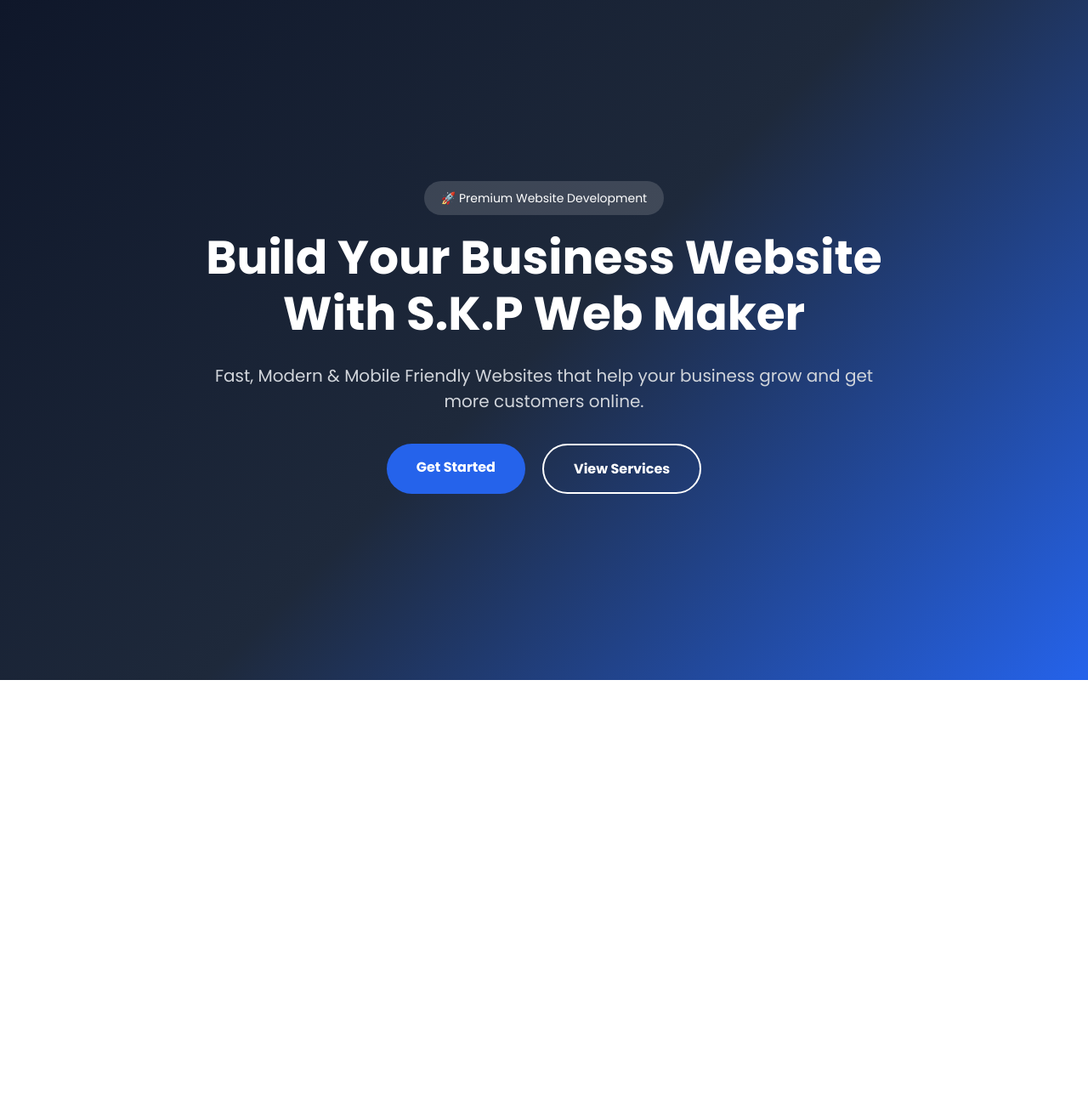
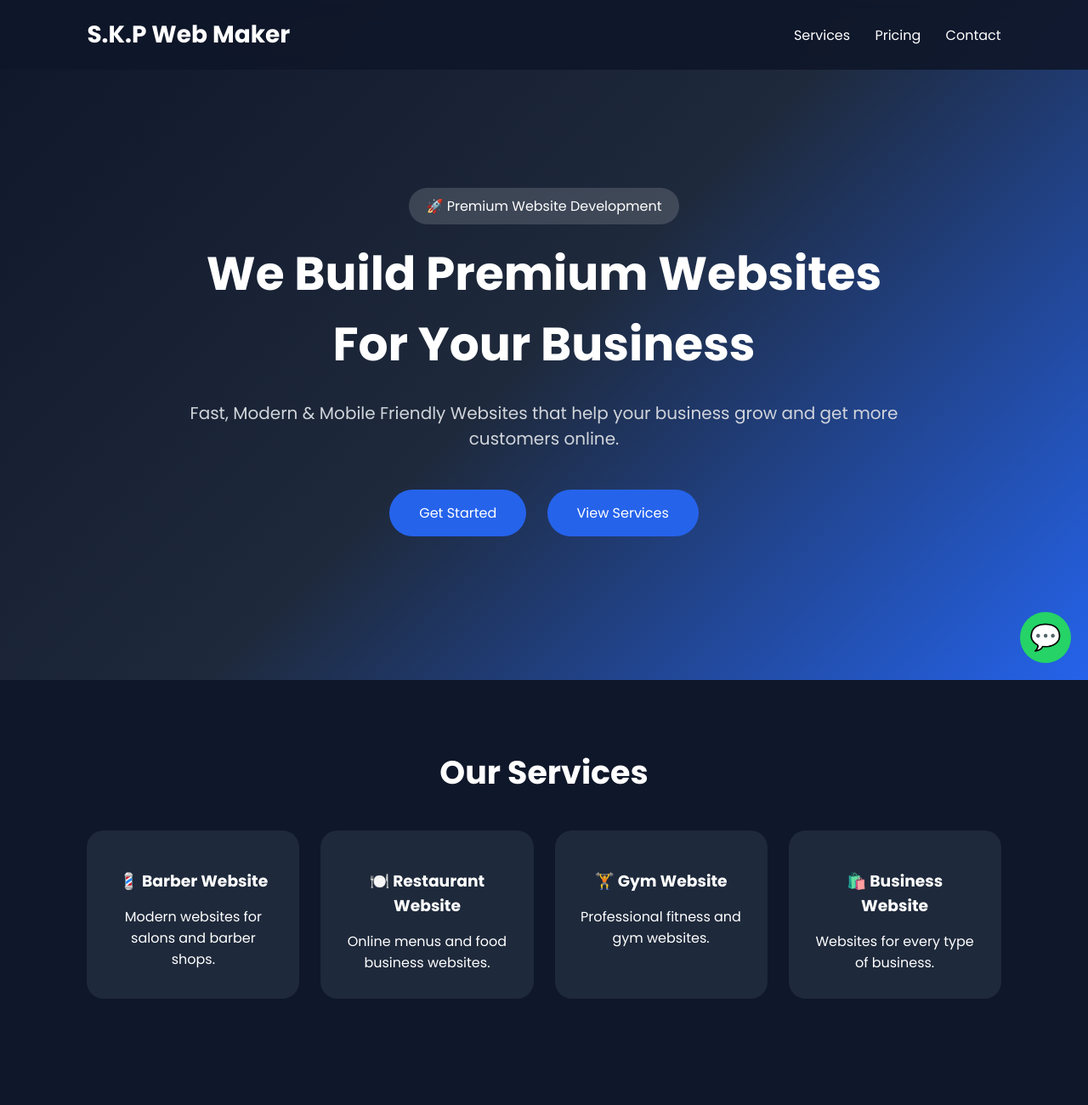
Before and after one commit to siddhantpavale1-sketch/S.K.P, a plain HTML site: page index.html in a window 1280 px wide. Shown: the top 1300 px of the page at 85% size. Before the commit the page ends 800 px from the top, so only its background shows below. Drawn offline with Linux system fonts and the light colour scheme.

Commit message:
Refactor HTML structure and styles for clarity

```diff
--- a/index.html
+++ b/index.html
@@ -5,7 +5,7 @@
 <meta name="viewport" content="width=device-width, initial-scale=1.0">
 <title>S.K.P Web Maker</title>
 
-  <link href="https://fonts.googleapis.com/css2?family=Poppins:wght@300;400;600;700&display=swap" rel="stylesheet">
+<link href="https://fonts.googleapis.com/css2?family=Poppins:wght@300;400;500;600;700&display=swap" rel="stylesheet">
 
 <style>
 *{
@@ -15,90 +15,230 @@
   font-family:'Poppins',sans-serif;
 }
 
+body{
+  background:#0f172a;
+  color:white;
+}
+
+header{
+  position:fixed;
+  width:100%;
+  top:0;
+  background:rgba(15,23,42,.9);
+  backdrop-filter:blur(10px);
+  padding:20px 8%;
+  display:flex;
+  justify-content:space-between;
+  align-items:center;
+  z-index:1000;
+}
+
+.logo{
+  font-size:28px;
+  font-weight:700;
+}
+
+nav a{
+  color:white;
+  text-decoration:none;
+  margin-left:25px;
+}
+
 .hero{
   min-height:100vh;
   display:flex;
   justify-content:center;
   align-items:center;
   text-align:center;
+  padding:120px 20px 50px;
   background:linear-gradient(135deg,#0f172a,#1e293b,#2563eb);
-      color:white;
-      padding:20px;
 }
 
 .hero-content{
-      max-width:800px;
+  max-width:850px;
 }
 
 .tag{
-      background:rgba(255,255,255,0.15);
+  background:rgba(255,255,255,.15);
   padding:10px 20px;
   border-radius:50px;
-      font-size:14px;
 }
 
 .hero h1{
   font-size:55px;
   margin:25px 0;
-      line-height:1.2;
 }
 
 .hero p{
+  color:#d1d5db;
   font-size:20px;
-      color:#d1d5db;
   margin-bottom:35px;
 }
 
-    .buttons{
+.btn{
+  display:inline-block;
+  padding:15px 35px;
+  background:#2563eb;
+  color:white;
+  text-decoration:none;
+  border-radius:50px;
+  margin:10px;
+}
+
+section{
+  padding:80px 8%;
+}
+
+.title{
+  text-align:center;
+  font-size:38px;
+  margin-bottom:40px;
+}
+
+.cards{
+  display:grid;
+  grid-template-columns:repeat(auto-fit,minmax(220px,1fr));
+  gap:25px;
+}
+
+.card{
+  background:#1e293b;
+  padding:30px;
+  border-radius:20px;
+  text-align:center;
+}
+
+.card h3{
+  margin:15px 0;
+}
+
+.price{
+  font-size:35px;
+  color:#60a5fa;
+  margin:15px 0;
+}
+
+.contact{
+  text-align:center;
+}
+
+footer{
+  text-align:center;
+  padding:30px;
+  background:#020617;
+  color:#94a3b8;
+}
+
+.whatsapp{
+  position:fixed;
+  right:20px;
+  bottom:20px;
+  background:#25D366;
+  color:white;
+  width:60px;
+  height:60px;
+  border-radius:50%;
   display:flex;
   justify-content:center;
-      gap:20px;
-      flex-wrap:wrap;
+  align-items:center;
+  text-decoration:none;
+  font-size:30px;
 }
 
-    .btn,.btn2{
-      text-decoration:none;
-      padding:15px 35px;
-      border-radius:50px;
-      font-weight:bold;
-      transition:0.3s;
+@media(max-width:768px){
+  .hero h1{
+    font-size:38px;
   }
 
-    .btn{
-      background:#2563eb;
-      color:white;
+  nav{
+    display:none;
   }
-
-    .btn:hover{
-      transform:translateY(-5px);
-    }
-
-    .btn2{
-      border:2px solid white;
-      color:white;
-    }
-
-    .btn2:hover{
-      background:white;
-      color:#111;
 }
 </style>
 </head>
+<body>
 
-<body>
+<header>
+  <div class="logo">S.K.P Web Maker</div>
+  <nav>
+    <a href="#services">Services</a>
+    <a href="#pricing">Pricing</a>
+    <a href="#contact">Contact</a>
+  </nav>
+</header>
+
 <section class="hero">
   <div class="hero-content">
     <span class="tag">🚀 Premium Website Development</span>
-      <h1>Build Your Business Website With S.K.P Web Maker</h1>
-      <p>
-        Fast, Modern & Mobile Friendly Websites that help your business grow and get more customers online.
-      </p>
+    <h1>We Build Premium Websites For Your Business</h1>
+    <p>Fast, Modern & Mobile Friendly Websites that help your business grow and get more customers online.</p>
 
-      <div class="buttons">
     <a href="https://wa.me/917776872020" class="btn">Get Started</a>
-        <a href="#services" class="btn2">View Services</a>
+    <a href="#services" class="btn">View Services</a>
+  </div>
+</section>
+
+<section id="services">
+  <h2 class="title">Our Services</h2>
+
+  <div class="cards">
+    <div class="card">
+      <h3>💈 Barber Website</h3>
+      <p>Modern websites for salons and barber shops.</p>
+    </div>
+
+    <div class="card">
+      <h3>🍽️ Restaurant Website</h3>
+      <p>Online menus and food business websites.</p>
+    </div>
+
+    <div class="card">
+      <h3>🏋️ Gym Website</h3>
+      <p>Professional fitness and gym websites.</p>
+    </div>
+
+    <div class="card">
+      <h3>🛍️ Business Website</h3>
+      <p>Websites for every type of business.</p>
     </div>
   </div>
 </section>
+
+<section id="pricing">
+  <h2 class="title">Pricing Plans</h2>
+
+  <div class="cards">
+    <div class="card">
+      <h3>Basic</h3>
+      <div class="price">₹500</div>
+      <p>Single Page Website</p>
+    </div>
+
+    <div class="card">
+      <h3>Standard</h3>
+      <div class="price">₹1500</div>
+      <p>Business Website</p>
+    </div>
+
+    <div class="card">
+      <h3>Premium</h3>
+      <div class="price">₹3000+</div>
+      <p>Custom Professional Website</p>
+    </div>
+  </div>
+</section>
+
+<section id="contact" class="contact">
+  <h2 class="title">Contact Us</h2>
+  <h3>📞 7776872020</h3>
+  <p>💬 WhatsApp Available 24/7</p>
+</section>
+
+<footer>
+  © 2026 S.K.P Web Maker | All Rights Reserved
+</footer>
+
+<a class="whatsapp" href="https://wa.me/917776872020">💬</a>
+
 </body>
 </html>
```
Lines whose indentation alone changed are shown as unchanged.
